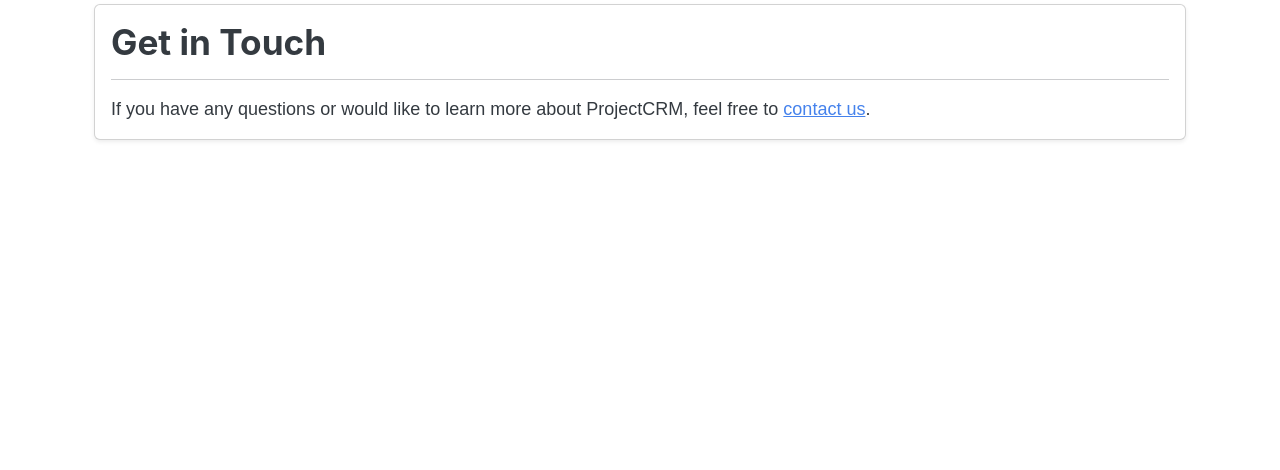
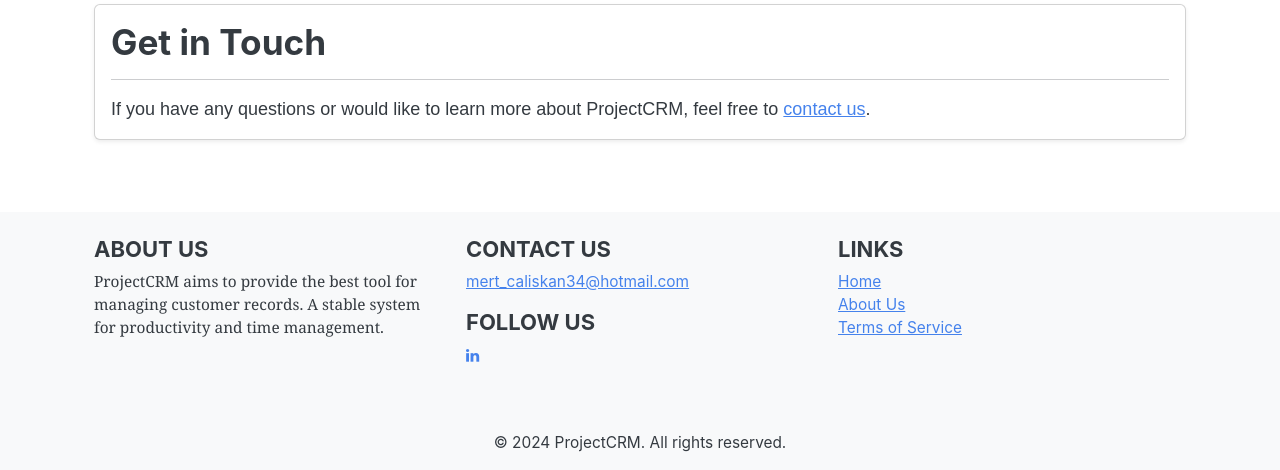
Before and after one commit to mertcaliskan34/CRM-Project, a Django app: page /about in a window 1280 px wide. Shown: the part 772-1242 px from the top of the page. Before the commit the page ends 913 px from the top, so only its background shows below. Run offline with Django 4.2, Linux system fonts and the light colour scheme.

Commit message:
Update base.html

```diff
--- a/crm_project/crmapp/templates/crmapp/base.html
+++ b/crm_project/crmapp/templates/crmapp/base.html
@@ -79,6 +79,41 @@
       crossorigin="anonymous"
     ></script>
 
+    <footer class="bg-light text-center text-lg-start mt-5">
+      <div class="container p-4">
+          <div class="row">
+              <div class="col-lg-4 col-md-12 mb-4">
+                  <h5 class="text-uppercase">About Us</h5>
+                  <p>
+                      ProjectCRM aims to provide the best tool for managing customer records. A stable system for productivity and time management.
+                  </p>
+              </div>
+
+              <div class="col-lg-4 col-md-6 mb-4">
+                  <h5 class="text-uppercase">Contact Us</h5>
+                  <ul class="list-unstyled">
+                      <li><a href="mailto:mert_caliskan34@hotmail.com">mert_caliskan34@hotmail.com</a></li>
+                  </ul>
+                  <h5 class="text-uppercase">Follow Us</h5>
+                  <a href="https://www.linkedin.com/in/mertcaliskan34/"><i class="fa fa-linkedin"></i></a>
+              </div>
+
+              <div class="col-lg-4 col-md-6 mb-4">
+                  <h5 class="text-uppercase">Links</h5>
+                  <ul class="list-unstyled">
+                      <li><a href="{% url '' %}">Home</a></li>
+                      <li><a href="{% url 'about' %}">About Us</a></li>
+                      <li><a href="{% url 'terms-service' %}">Terms of Service</a></li>
+                  </ul>
+              </div>
+          </div>
+      </div>
+
+      <div class="text-center p-3">
+          © 2024 ProjectCRM. All rights reserved.
+      </div>
+    </footer>
+
   </body>
 
 </html>
```
